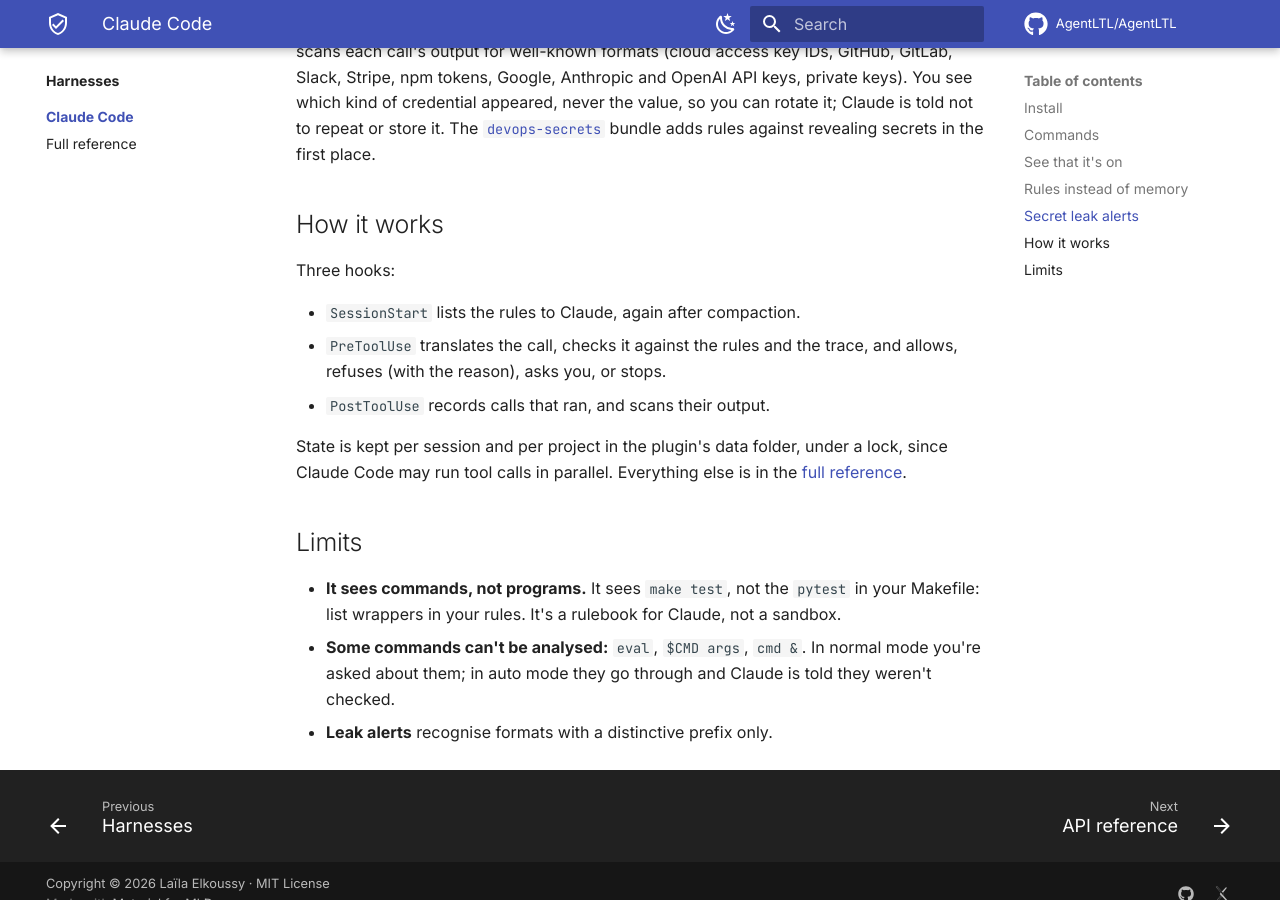
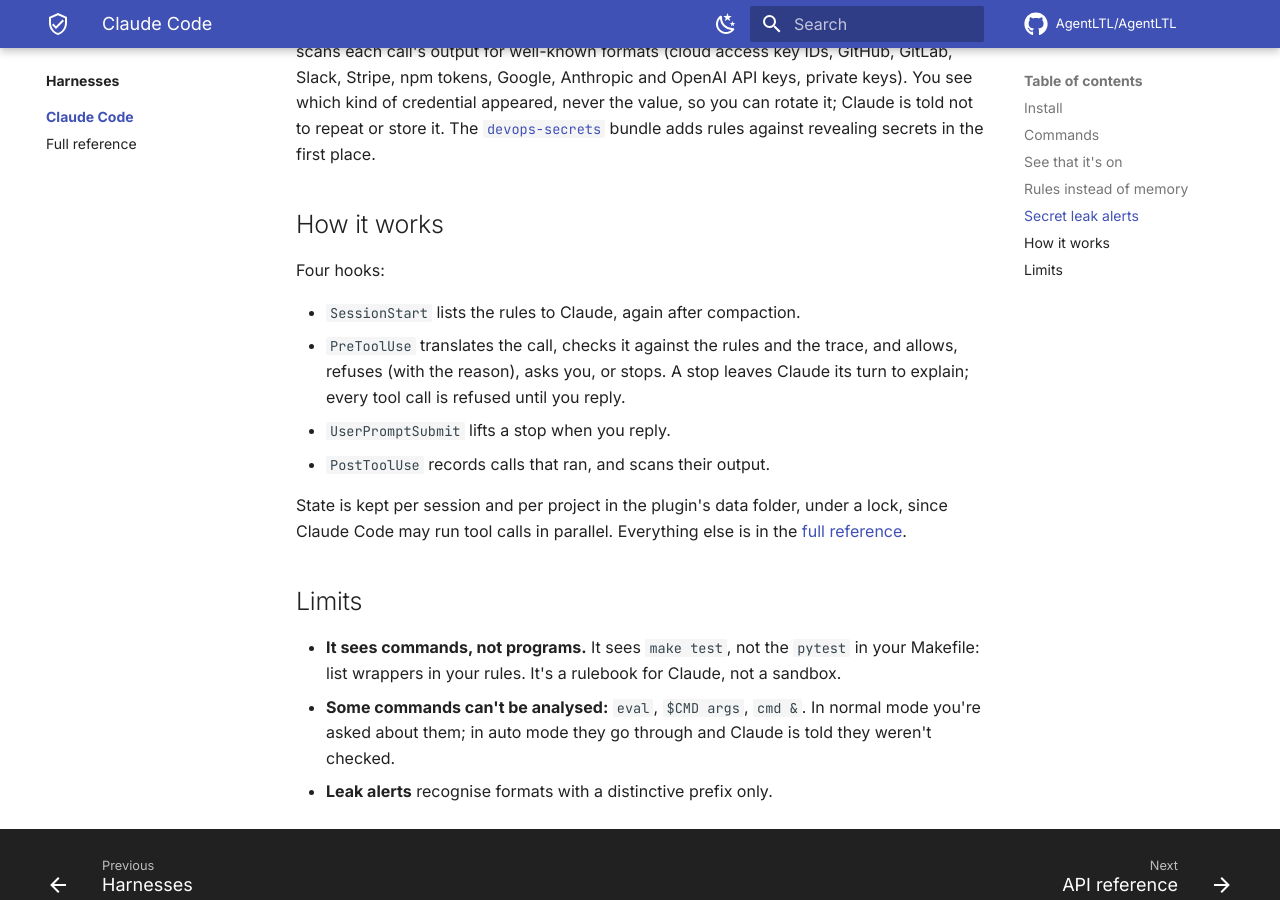
Before and after one commit to AgentLTL/AgentLTL.github.io, an MkDocs documentation site: the page built from docs/harnesses/claude-code/index.md, in a window 1280 px wide and 900 px high, scrolled down 2210 px. Built offline with MkDocs 1.6.1 and Material for MkDocs 9.7.7, drawn with Linux system fonts in a browser that asks for light colours; comment, search, counter and statistics services are not loaded.

Commit message:
stop mode: the agent may explain but not act until the human replies

```diff
--- a/docs/harnesses/claude-code/index.md
+++ b/docs/harnesses/claude-code/index.md
@@ -91,11 +91,13 @@ rules against revealing secrets in the first place.
 
 ## How it works
 
-Three hooks:
+Four hooks:
 
 - `SessionStart` lists the rules to Claude, again after compaction.
 - `PreToolUse` translates the call, checks it against the rules and the trace, and allows,
-  refuses (with the reason), asks you, or stops.
+  refuses (with the reason), asks you, or stops. A stop leaves Claude its turn to explain;
+  every tool call is refused until you reply.
+- `UserPromptSubmit` lifts a stop when you reply.
 - `PostToolUse` records calls that ran, and scans their output.
 
 State is kept per session and per project in the plugin's data folder, under a lock, since
```
Also changed, not shown: docs/concepts/enforcement.md (+1 -1 lines).
